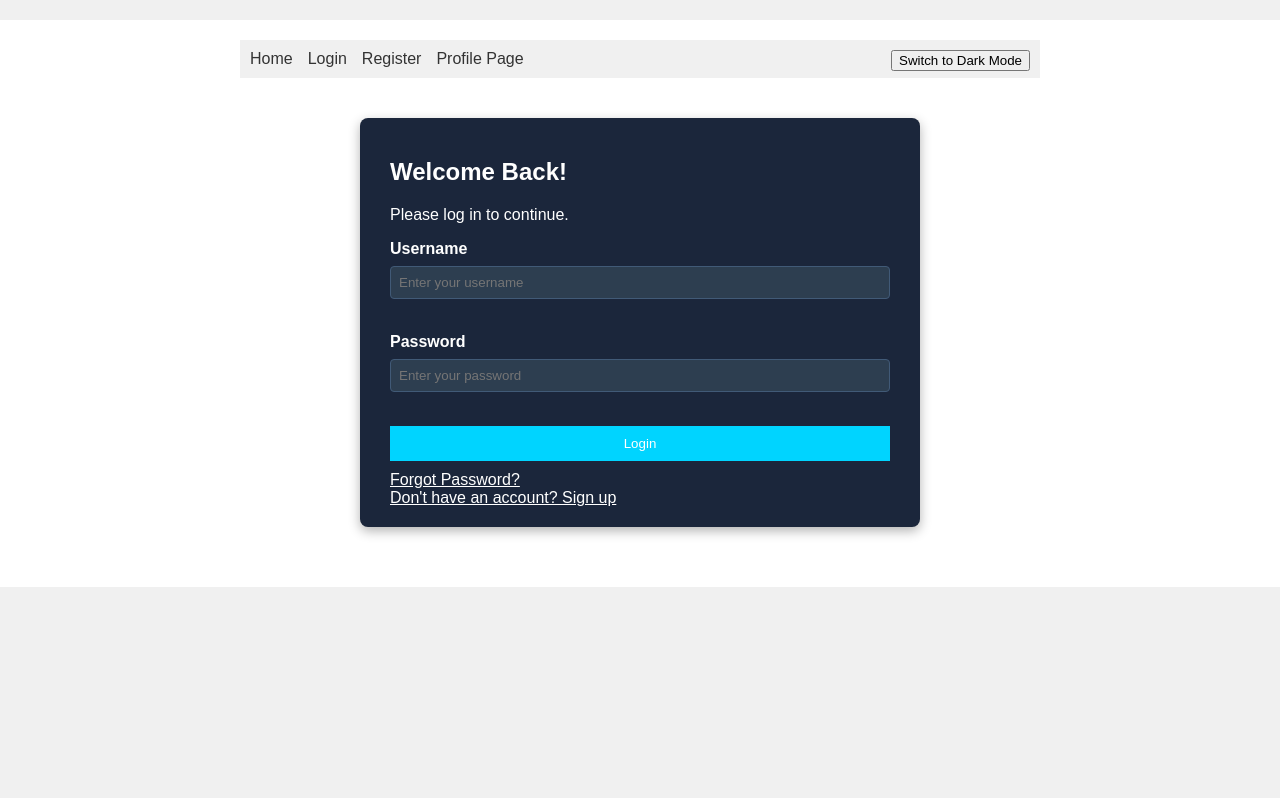
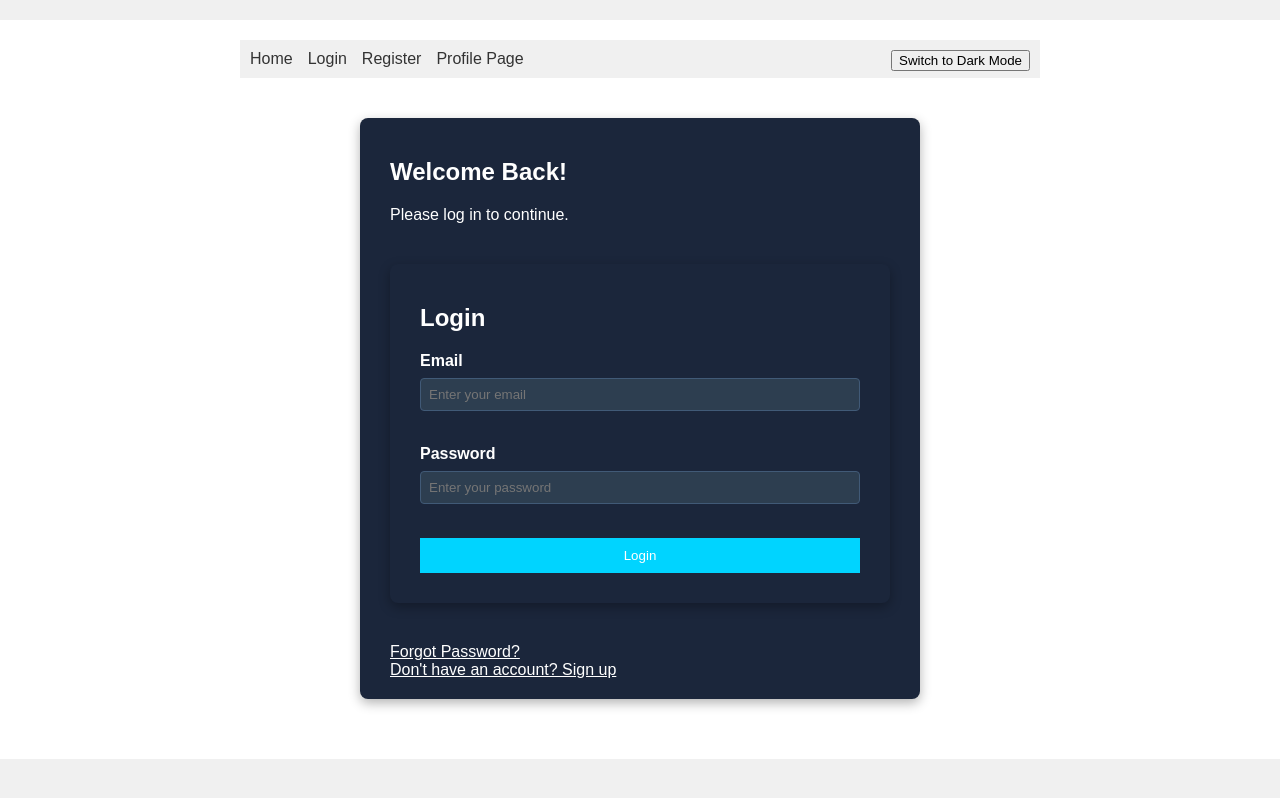
Before and after one commit to Adam-Brace/SDI-29-Capstone, a React (Vite) app in the folder client/: page /login in a window 1280 px wide. Built offline with nearby package versions, Linux system fonts and the light colour scheme.

Commit message:
APi fetch for registraition

```diff
--- a/client/src/Components/LoginForm.jsx
+++ b/client/src/Components/LoginForm.jsx
@@ -7,7 +7,7 @@ import '../styles/Form.css';
 function LoginForm() {
   const { login } = useAuth();
   const navigate = useNavigate();
-  const [form, setForm] = useState({ username: '', password: '' });
+  const [form, setForm] = useState({ email: '', password: '' });
   const [error, setError] = useState('');
 
   const handleChange = (e) => {
@@ -16,28 +16,46 @@ function LoginForm() {
 
   const handleSubmit = (e) => {
     e.preventDefault();
-    loginUser(form)
-      .then((response) => {
-        login(response.data.user);
+
+    fetch('http://localhost:3001/users/login', {
+      method: 'POST',
+      mode: 'cors',
+      headers: {
+        'Accept': 'application/json',
+        'Content-Type': 'application/json'
+      },
+      body: JSON.stringify(form)
+    })
+      .then((res) => res.json())
+      .then((data) => {
+        if (data.user) {
+
+          login(data.user);
           navigate('/');
+        } else {
+          setError(data.error || 'Login failed.');
+        }
       })
       .catch((err) => {
-        setError(err.response?.data?.error || 'Login failed.');
+        console.error('Login error:', err);
+        setError('Login failed.');
       });
   };
 
   return (
+    <div className="auth-container">
+      <h2>Login</h2>
+      {error && <div className="alert">{error}</div>}
       <form onSubmit={handleSubmit}>
-      {error && <div className="alert">{error}</div>}
         <div className="form-group">
-        <label className="form-label" htmlFor="username">Username</label>
+          <label className="form-label" htmlFor="email">Email</label>
           <input
-          type="text"
-          name="username"
-          id="username"
+            type="email"
+            name="email"
+            id="email"
             className="form-control"
-          placeholder="Enter your username"
-          value={form.username}
+            placeholder="Enter your email"
+            value={form.email}
             onChange={handleChange}
             required
           />
@@ -57,6 +75,7 @@ function LoginForm() {
         </div>
         <button type="submit" className="btn-primary">Login</button>
       </form>
+    </div>
   );
 }
 
--- a/client/src/Components/RegisterForm.jsx
+++ b/client/src/Components/RegisterForm.jsx
@@ -8,9 +8,9 @@ function RegisterForm() {
   const { login } = useAuth();
   const navigate = useNavigate();
   const [form, setForm] = useState({
-    firstName: '',
-    lastName: '',
-    username: '',
+    first_name: '',
+    last_name: '',
+    email: '',
     password: ''
   });
   const [error, setError] = useState('');
@@ -21,54 +21,72 @@ function RegisterForm() {
 
   const handleSubmit = (e) => {
     e.preventDefault();
-    registerUser(form)
-      .then((response) => {
-        login(response.data);
+
+    fetch('http://localhost:3001/users', {
+      method: 'POST',
+      mode: 'cors',
+      headers: {
+        'Accept': 'application/json',
+        'Content-Type': 'application/json'
+      },
+      body: JSON.stringify(form)
+    })
+      .then((res) => res.json())
+      .then((data) => {
+        if (data.user) {
+
+          login(data.user);
           navigate('/');
+        } else {
+          setError(data.error || 'Registration failed.');
+        }
       })
       .catch((err) => {
-        setError(err.response?.data?.error || 'Registration failed.');
+        console.error('Registration error:', err);
+        setError('Registration failed.');
       });
   };
 
   return (
+    <div className="auth-container">
+      <h2>Register</h2>
+      {error && <div className="alert">{error}</div>}
       <form onSubmit={handleSubmit}>
-      {error && <div className="alert">{error}</div>}
         <div className="form-group">
-        <label className="form-label" htmlFor="firstName">First Name</label>
+          <label className="form-label" htmlFor="first_name">First Name</label>
           <input
             type="text"
-          name="firstName"
-          id="firstName"
+            name="first_name"
+            id="first_name"
             className="form-control"
             placeholder="Enter your first name"
-          value={form.firstName}
+            value={form.first_name}
             onChange={handleChange}
             required
           />
         </div>
         <div className="form-group">
-        <label className="form-label" htmlFor="lastName">Last Name</label>
+          <label className="form-label" htmlFor="last_name">Last Name</label>
           <input
             type="text"
-          name="lastName"
-          id="lastName"
+            name="last_name"
+            id="last_name"
             className="form-control"
             placeholder="Enter your last name"
-          value={form.lastName}
+            value={form.last_name}
             onChange={handleChange}
             required
           />
         </div>
         <div className="form-group">
-        <label className="form-label" htmlFor="username">Username</label>
+          <label className="form-label" htmlFor="email">Email</label>
           <input
-          type="text"
-          name="username"
-          id="username"
+            type="email"
+            name="email"
+            id="email"
             className="form-control"
-          placeholder="Enter your username"
-          value={form.username}
+            placeholder="Enter your email"
+            value={form.email}
             onChange={handleChange}
             required
           />
@@ -88,6 +106,7 @@ function RegisterForm() {
         </div>
         <button type="submit" className="btn-primary">Register</button>
       </form>
+    </div>
   );
 }
 
--- a/client/src/Context/AuthContext.jsx
+++ b/client/src/Context/AuthContext.jsx
@@ -1,4 +1,3 @@
-
 import React, { createContext, useState, useContext } from 'react';
 
 const AuthContext = createContext();
```
Lines whose indentation alone changed are shown as unchanged.
